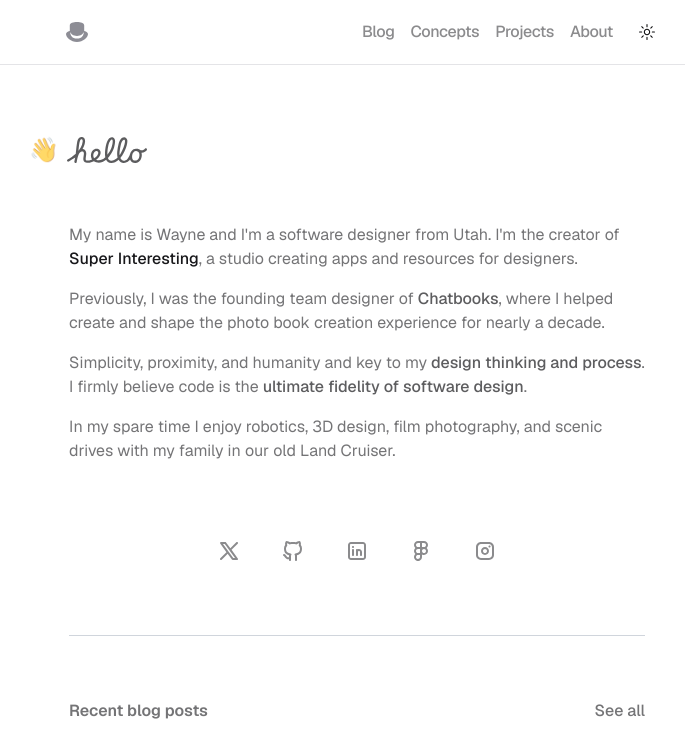
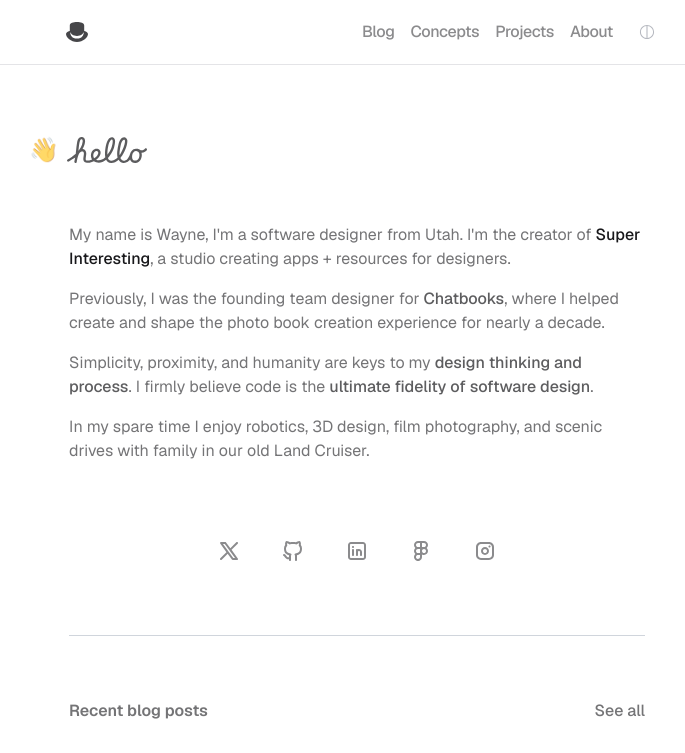
Before and after one commit to waynedahlberg/waynedahlberg, a Next.js app: page / in a window 1280 px wide. Shown: the top 753 px of the page, without its empty margins (283-968 px from the left). Built offline with nearby package versions, Linux system fonts and the light colour scheme.

Commit message:
Update ModeToggle icons

```diff
--- a/components/HatButton.tsx
+++ b/components/HatButton.tsx
@@ -4,7 +4,7 @@ import HatLogo from './svg/HatLogo'
 
 const HomeButton = () => {
   return (
-    <Link href='/' className='px-4 text-zinc-500/80 hover:text-primary transition duration-300'>
+    <Link href='/' className='px-4 text-primary/80 hover:text-primary transition duration-300'>
       <HatLogo />
     </Link>
   )
--- a/components/ModeToggle.tsx
+++ b/components/ModeToggle.tsx
@@ -1,7 +1,8 @@
 "use client"
 
 import * as React from "react"
-import { MoonIcon, SunIcon } from "@radix-ui/react-icons"
+import { MoonIcon, SunIcon, ShadowIcon, Half1Icon, Half2Icon } from "@radix-ui/react-icons"
+import { Icons } from "@/components/svg/Icons"
 import { useTheme } from "next-themes"
 
 import { Button } from "@/components/ui/button"
@@ -19,8 +20,8 @@ export function ModeToggle() {
     <DropdownMenu>
       <DropdownMenuTrigger asChild>
         <Button variant="toggle" size="icon">
-          <SunIcon className="h-[1rem] w-[1rem] rotate-0 scale-100 transition-all dark:-rotate-90 dark:scale-0" />
-          <MoonIcon className="absolute h-[1rem] w-[1rem] rotate-90 scale-0 transition-all dark:rotate-0 dark:scale-100" />
+          <Half1Icon className="h-[1rem] w-[1rem] rotate-0 scale-100 transition-all dark:-rotate-90 dark:scale-0" />
+          <Half2Icon className="absolute h-[1rem] w-[1rem] rotate-90 scale-0 transition-all dark:rotate-0 dark:scale-100" />
           <span className="sr-only">Toggle theme</span>
         </Button>
       </DropdownMenuTrigger>
--- a/components/sections/IntroSection.tsx
+++ b/components/sections/IntroSection.tsx
@@ -32,16 +32,16 @@ export default function IntroSection() {
         </div>
         <div className='text-secondary-foreground/60 leading-normal'>
           <p className="pb-4 sm:pb-4">
-            My name is Wayne and I&apos;m a software designer from Utah. I&apos;m the creator of <Link href="https://chatbooks.com" className="font-medium hover:underline decoration-teal-400 decoration-2 text-primary">Super Interesting</Link>, a studio creating apps and resources for designers.
+            My name is Wayne, I&apos;m a software designer from Utah. I&apos;m the creator of <Link href="https://chatbooks.com" className="font-medium hover:underline decoration-teal-400 decoration-2 text-primary">Super Interesting</Link>, a studio creating apps + resources for designers.
           </p>
           <p className="pb-4 sm:pb-4">
-            Previously, I was the founding team designer of <Link href="https://chatbooks.com" className="font-medium hover:underline decoration-teal-400 decoration-2 text-primary/70">Chatbooks</Link>, where I helped create and shape the photo book creation experience for nearly a decade.
+            Previously, I was the founding team designer for <Link href="https://chatbooks.com" className="font-medium hover:underline decoration-teal-400 decoration-2 text-primary/70">Chatbooks</Link>, where I helped create and shape the photo book creation experience for nearly a decade.
           </p>
           <p className="pb-4 sm:pb-4">
-            Simplicity, proximity, and humanity and key to my <Link href="https://chatbooks.com" className="font-medium hover:underline decoration-teal-400 decoration-2 text-primary/70">design thinking and process</Link>. I firmly believe code is the <Link href="https://chatbooks.com" className="font-medium hover:underline decoration-teal-400 decoration-2 text-primary/70">ultimate fidelity of software design</Link>.
+            Simplicity, proximity, and humanity are keys to my <Link href="https://chatbooks.com" className="font-medium hover:underline decoration-teal-400 decoration-2 text-primary/70">design thinking and process</Link>. I firmly believe code is the <Link href="https://chatbooks.com" className="font-medium hover:underline decoration-teal-400 decoration-2 text-primary/70">ultimate fidelity of software design</Link>.
           </p>
           <p className="pb-4 sm:pb-4">
-            In my spare time I enjoy robotics, 3D design, film photography, and scenic drives with my family in our old Land Cruiser.
+            In my spare time I enjoy robotics, 3D design, film photography, and scenic drives with family in our old Land Cruiser.
           </p>
         </div>
         <div className="w-full mx-auto max-w-screen-sm px-4 sm:px-8 pt-8">
--- a/components/svg/Icons.tsx
+++ b/components/svg/Icons.tsx
@@ -49,4 +49,5 @@ export const Icons = {
         d="M4 20l6.768 -6.768m2.46 -2.46l6.772 -6.772" />
     </svg>
   ),
+
 }
--- a/components/ui/button.tsx
+++ b/components/ui/button.tsx
@@ -20,7 +20,7 @@ const buttonVariants = cva(
           "bg-secondary text-secondary-foreground shadow-sm hover:bg-secondary/80",
         ghost: "hover:bg-accent hover:text-accent-foreground",
         link: "text-primary underline-offset-4 hover:underline",
-        toggle: "bg-transparent hover:bg-accent hover:text-accent-foreground"
+        toggle: "text-gray-500/50 bg-transparent hover:bg-accent hover:text-accent-foreground"
       },
       size: {
         default: "h-9 px-4 py-2",
```
